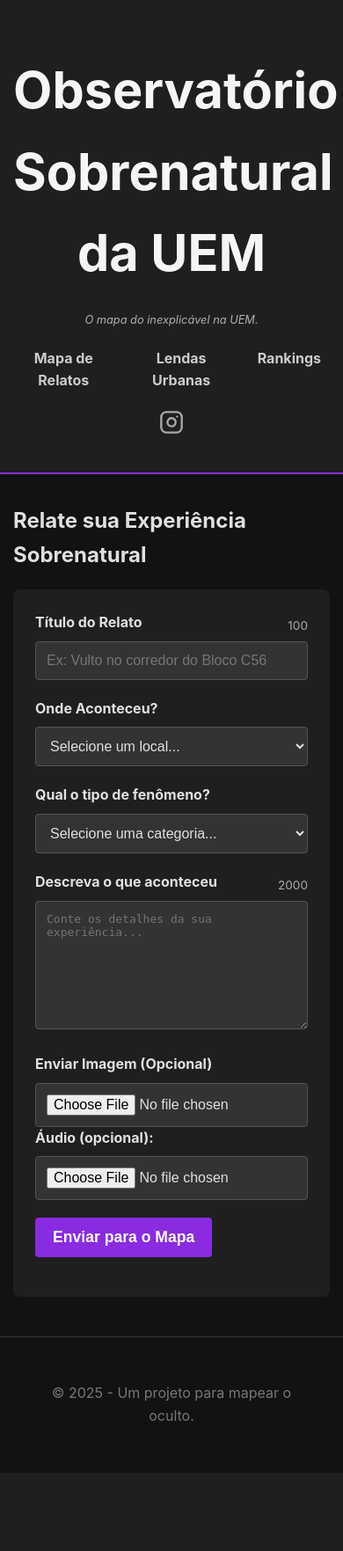
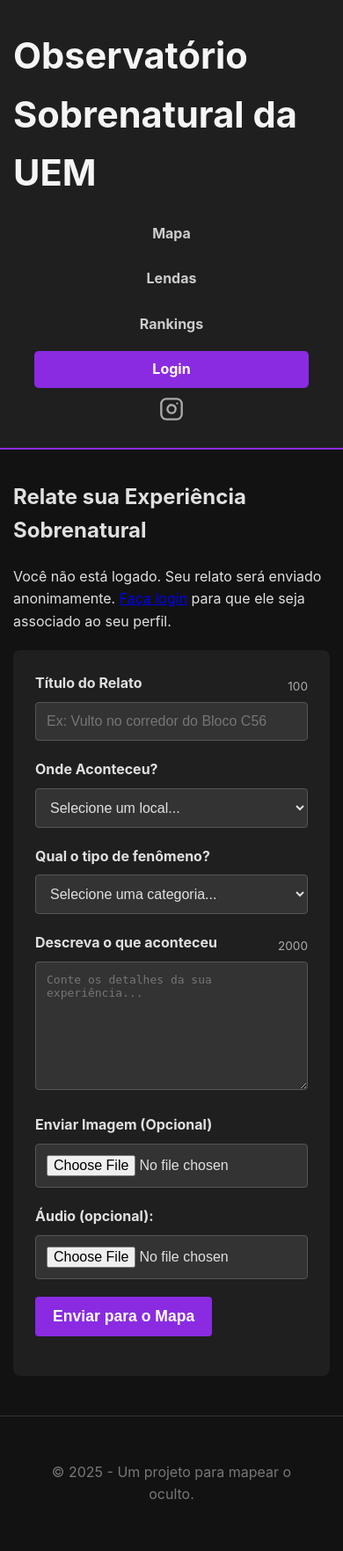
Before and after one commit to VBSX/observatorio_uem, a Flask app: page /submit in a window 390 px wide. Shown: the whole page at 88% size. Before the commit the page ends 1674 px from the top, so only its background shows below. Run offline with Flask 3, Linux system fonts and the light colour scheme; some libraries are stand-ins or nearby versions.

Commit message:
update login google

```diff
--- a/static/css/base.css
+++ b/static/css/base.css
@@ -7,45 +7,65 @@ body {
     line-height: 1.6;
 }
 .container {
-    max-width: 900px;
+    max-width: 1100px;
     margin: 0 auto;
     padding: 20px;
 }
 header {
     background-color: #1f1f1f;
     border-bottom: 2px solid #8A2BE2;
-    text-align: center;
-    padding: 20px 0;
+    padding: 15px 0;
 }
-header h1 a {
+.header-content {
+    display: flex;
+    justify-content: space-between;
+    align-items: center;
+}
+.site-identity h1 {
+    margin: 0;
+}
+.site-identity h1 a {
     color: #f5f5f5;
     text-decoration: none;
-    font-size: 2.5em;
+    font-size: 1.8em;
 }
 .slogan {
     color: #b0b0b0;
     font-style: italic;
-    margin-top: 5px;
+    margin: 0;
+    font-size: 0.9em;
 }
-.main-nav {
-    margin-top: 15px;
+.header-nav {
     display: flex;
-    justify-content: center;
+    align-items: center;
+    gap: 25px;
+}
+.main-nav, .user-nav {
+    display: flex;
     gap: 20px;
 }
-.main-nav a {
+.main-nav a, .user-nav a {
     color: #ccc;
     text-decoration: none;
     font-weight: bold;
     padding: 5px 10px;
     border-radius: 5px;
-    transition: background-color 0.2s;
+    transition: background-color 0.2s, color 0.2s;
+    white-space: nowrap;
 }
-.main-nav a:hover {
+.main-nav a:hover, .user-nav a:hover {
     background-color: #333;
+    color: #fff;
+}
+.user-nav .btn-login {
+    background-color: #8A2BE2;
+    color: #fff;
+}
+.user-nav .btn-login:hover {
+    background-color: #7b25c9;
 }
 .social-link {
-    margin-top: 15px;
+    line-height: 0; /* Alinha o ícone SVG perfeitamente */
 }
 .social-icon {
     width: 28px;
--- a/static/css/responsive.css
+++ b/static/css/responsive.css
@@ -1,12 +1,42 @@
 /* Media Queries para Responsividade */
+
+@media (max-width: 900px) {
+    .header-content {
+        flex-direction: column;
+        gap: 15px;
+    }
+    .header-nav {
+        flex-direction: column;
+        gap: 15px;
+        width: 100%;
+    }
+    .main-nav, .user-nav {
+        justify-content: center;
+        flex-wrap: wrap;
+    }
+}
+
 @media (max-width: 768px) {
     .container { padding: 15px; }
-    header h1 a { font-size: 2em; }
-    .slogan { font-size: 0.9em; }
+
+    /* Ajustes no Cabeçalho */
+    .site-identity h1 a {
+        font-size: 1.5em;
+    }
+    .slogan {
+        font-size: 0.85em;
+    }
+    .main-nav, .user-nav {
+        gap: 10px;
+    }
+    .main-nav a, .user-nav a {
+        padding: 8px 12px;
+    }
+
     .filter-container form { flex-direction: column; gap: 15px; align-items: stretch; }
     .filter-container .form-group { flex-direction: column; align-items: flex-start; gap: 5px; }
     .filter-container .form-group select, .btn-clear-filter { width: 100%; box-sizing: border-box; }
-    #map { height: 632px; }
+    #map { height: 450px; }
     .btn-submit { padding: 12px 20px; font-size: 1em; }
     .relato-full header h1 { font-size: 1.6em; }
     .btn-vote { padding: 8px 15px; margin: 0 5px; font-size: 0.9em; }
@@ -14,10 +44,29 @@
     .comment-author { font-size: 0.85em; }
     .comment p { font-size: 0.9em; }
 }
+
 @media (max-width: 480px) {
-    header h1 a { font-size: 1.8em; }
-    .slogan { font-size: 0.8em; }
-    #map { height: 632px; }
+    .site-identity h1 a {
+        font-size: 1.3em;
+        text-align: center;
+    }
+    .slogan {
+        display: none;
+    }
+    .header-nav {
+        gap: 10px;
+    }
+    .main-nav, .user-nav {
+        flex-direction: column;
+        align-items: center;
+        width: 100%;
+    }
+    .main-nav a, .user-nav a {
+        width: 80%;
+        text-align: center;
+    }
+
+    #map { height: 400px; }
     .btn-vote { display: block; width: calc(100% - 20px); margin: 10px auto; }
     .vote-section p { font-size: 0.85em; }
 
--- a/templates/layout.html
+++ b/templates/layout.html
@@ -16,19 +16,31 @@
 </head>
 <body>
     <header>
-        <div class="container">
+        <div class="container header-content">
+            <div class="site-identity">
                 <h1><a href="{{ url_for('index') }}">Observatório Sobrenatural da UEM</a></h1>
                 <p class="slogan">O mapa do inexplicável na UEM.</p>
+            </div>
+            <nav class="header-nav">
                 <div class="main-nav">
-                <a href="{{ url_for('index') }}">Mapa de Relatos</a>
-                <a href="{{ url_for('lendas') }}">Lendas Urbanas</a>
+                    <a href="{{ url_for('index') }}">Mapa</a>
+                    <a href="{{ url_for('lendas') }}">Lendas</a>
                     <a href="{{ url_for('rankings') }}">Rankings</a>
+                </div>
+                <div class="user-nav">
+                    {% if g.user %}
+                        <a href="{{ url_for('profile', user_id=g.user.id) }}">Meu Perfil</a>
+                        <a href="{{ url_for('logout') }}">Sair</a>
+                    {% else %}
+                        <a href="{{ url_for('login') }}" class="btn-login">Login</a>
+                    {% endif %}
                 </div>
                 <div class="social-link">
                     <a href="https://instagram.com/observatorio_uem" target="_blank" rel="noopener noreferrer" title="Siga-nos no Instagram">
                         <svg class="social-icon" xmlns="http://www.w3.org/2000/svg" width="24" height="24" viewBox="0 0 24 24" fill="none" stroke="currentColor" stroke-width="2" stroke-linecap="round" stroke-linejoin="round"><rect x="2" y="2" width="20" height="20" rx="5" ry="5"></rect><path d="M16 11.37A4 4 0 1 1 12.63 8 4 4 0 0 1 16 11.37z"></path><line x1="17.5" y1="6.5" x2="17.51" y2="6.5"></line></svg>
                     </a>
                 </div>
+            </nav>
         </div>
     </header>
 
--- a/templates/submit.html
+++ b/templates/submit.html
@@ -1,7 +1,6 @@
 {% extends 'layout.html' %}
 
 {% block head_scripts %}
-    {# O script do Google só será carregado se show_captcha for verdadeiro #}
     {% if show_captcha %}
     <script src="https://www.google.com/recaptcha/api.js" async defer></script>
     {% endif %}
@@ -9,6 +8,13 @@
 
 {% block content %}
     <h2>Relate sua Experiência Sobrenatural</h2>
+
+    {% if g.user %}
+        <p class="form-notice">Você está logado como <strong>{{ g.user.nome }}</strong>. Seu relato será associado ao seu perfil.</p>
+    {% else %}
+        <p class="form-notice">Você não está logado. Seu relato será enviado anonimamente. <a href="{{ url_for('login') }}">Faça login</a> para que ele seja associado ao seu perfil.</p>
+    {% endif %}
+
     <form method="post" enctype="multipart/form-data" novalidate>
         <div class="form-group">
             <div class="form-label-group">
@@ -51,15 +57,16 @@
             <textarea name="descricao" placeholder="Conte os detalhes da sua experiência..." id="descricao" rows="8" required maxlength="2000" oninput="updateCounter('descricao', 2000)">{{ form_data.descricao or '' }}</textarea>
         </div>
 
-        <!-- CORREÇÃO: Campo de imagem movido para fora do bloco 'if' -->
         <div class="form-group">
             <label for="imagem">Enviar Imagem (Opcional)</label>
             <input type="file" name="imagem" id="imagem" accept="image/png, image/jpeg, image/gif">
+        </div>
+
+        <div class="form-group">
             <label for="audio">Áudio (opcional):</label>
             <input type="file" id="audio" name="audio" accept="audio/*">
         </div>
 
-        {# O widget do reCAPTCHA continua aqui dentro, para ser condicional #}
         {% if show_captcha %}
         <div class="form-group">
             <div class="g-recaptcha" data-sitekey="{{ site_key }}"></div>
@@ -72,7 +79,7 @@
     </form>
 
     <script>
-        // ... (seu script de contador de caracteres e de "Outro Local" continua aqui) ...
+        document.addEventListener('DOMContentLoaded', () => {
             const localSelect = document.getElementById('local-select');
             const outroLocalContainer = document.getElementById('outro-local-container');
             const outroLocalInput = document.getElementById('outro-local-texto');
@@ -86,20 +93,23 @@
                     outroLocalInput.required = false;
                 }
             }
+
             localSelect.addEventListener('change', toggleOutroLocal);
+
+            // Inicializa o estado do campo "Outro Local" e dos contadores
+            toggleOutroLocal();
+            updateCounter('titulo', 100);
+            updateCounter('descricao', 2000);
+        });
 
         function updateCounter(fieldId, maxLength) {
             const field = document.getElementById(fieldId);
             const counter = document.getElementById(fieldId + '-counter');
+            if (field && counter) {
                 const remaining = maxLength - field.value.length;
                 counter.textContent = remaining;
                 counter.style.color = remaining < 20 ? (remaining < 0 ? '#ff0000' : '#ffc107') : '#aaa';
             }
-
-        document.addEventListener('DOMContentLoaded', () => {
-            toggleOutroLocal();
-            updateCounter('titulo', 100);
-            updateCounter('descricao', 2000);
-        });
+        }
     </script>
 {% endblock %}
```
Also changed, not shown: observatorio/__init__.py (+6 -7 lines), observatorio/routes_public.py (+128 -115 lines), templates/profile.html (added, +48 -0 lines), templates/relato.html (+21 -10 lines). Lines whose indentation alone changed are shown as unchanged.
